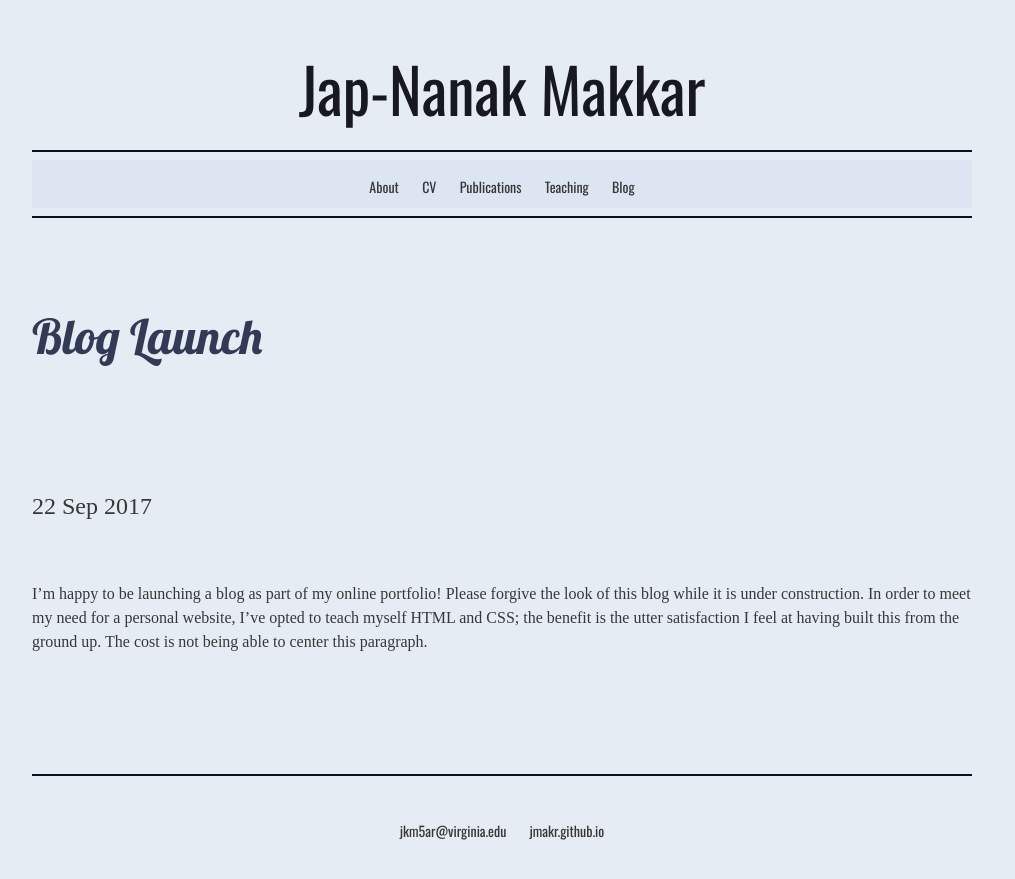
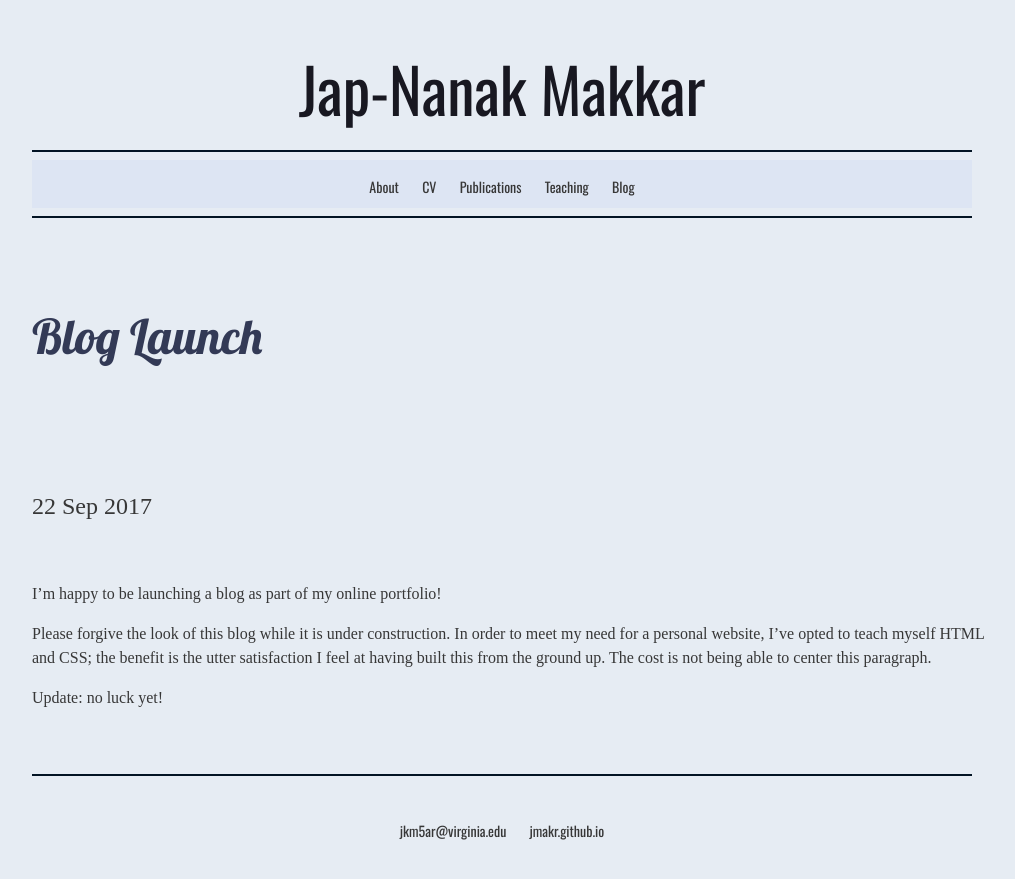
Before and after one commit to jmakr/jmakr.github.io, a Jekyll site: the page built from _posts/2017-09-22-Blog-Launch.md, in a window 1280 px wide. Shown: the top 879 px of the page, without its empty margins (138-1153 px from the left). Built offline with Jekyll 4.4.1, drawn with Linux system fonts in a browser that asks for light colours; some web fonts are replaced.

Commit message:
Update 2017-09-22-Blog-Launch.md

```diff
--- a/_posts/2017-09-22-Blog-Launch.md
+++ b/_posts/2017-09-22-Blog-Launch.md
@@ -4,4 +4,8 @@
 date: 2017-09-22
 ---
 
-I'm happy to be launching a blog as part of my online portfolio! Please forgive the look of this blog while it is under construction. In order to meet my need for a personal website, I've opted to teach myself HTML and CSS; the benefit is the utter satisfaction I feel at having built this from the ground up. The cost is not being able to center this paragraph.
+I'm happy to be launching a blog as part of my online portfolio!
+
+Please forgive the look of this blog while it is under construction. In order to meet my need for a personal website, I've opted to teach myself HTML and CSS; the benefit is the utter satisfaction I feel at having built this from the ground up. The cost is not being able to center this paragraph.
+
+Update: no luck yet!
```
